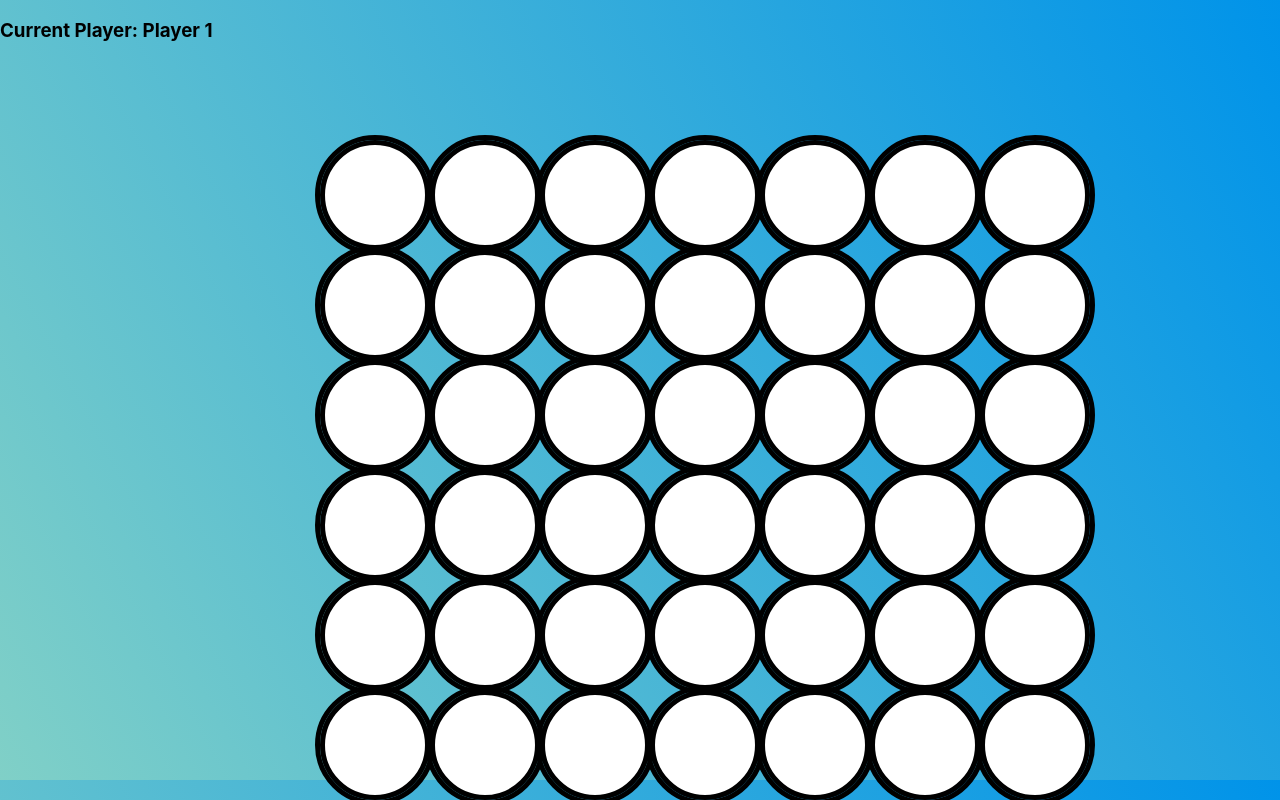
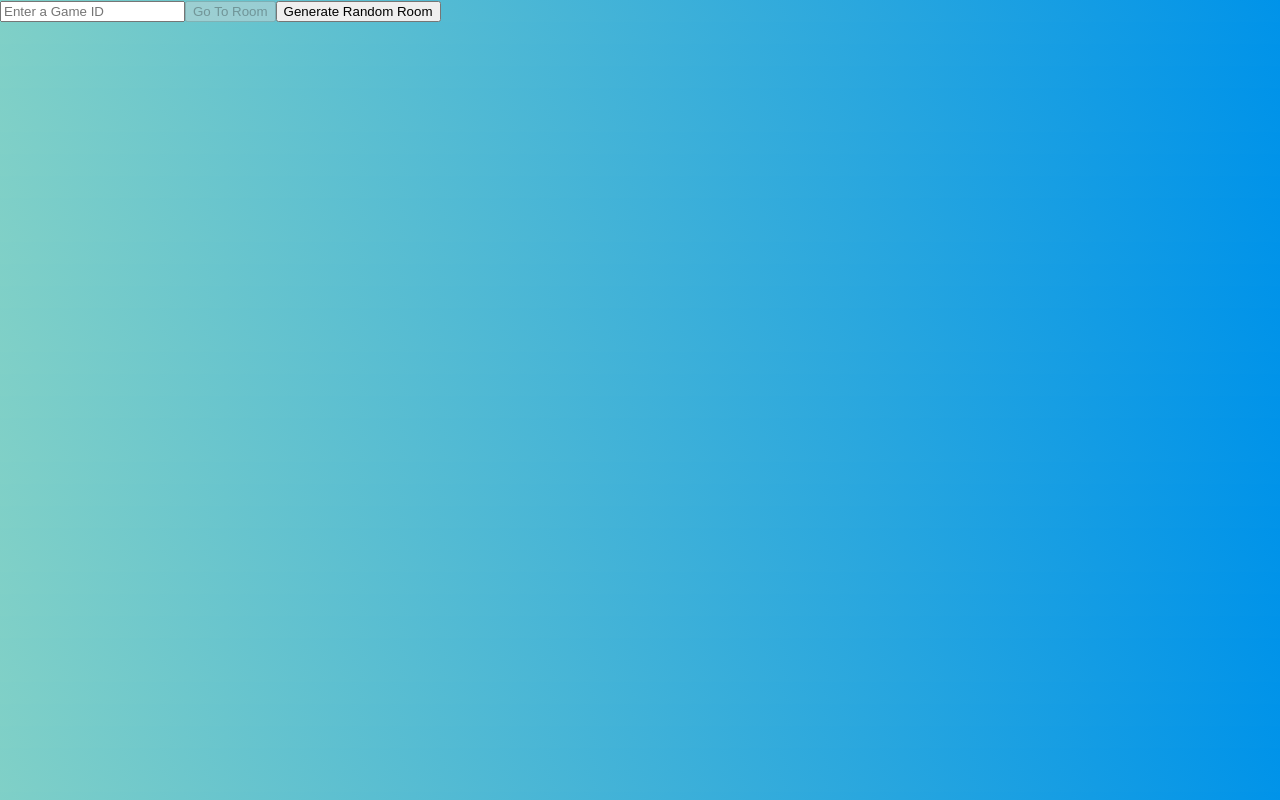
Before and after one commit to ProdigyTech/connect-four-js, a Next.js app: page / in a window 1280 px wide. Built offline with nearby package versions, Linux system fonts and the light colour scheme.

Commit message:
chore: reworking app

```diff
--- /dev/null
+++ b/components/Button.js
@@ -0,0 +1,5 @@
+const Button = ({ buttonText, ...rest }) => {
+  return <button {...rest}>{buttonText}</button>;
+};
+
+export default Button;
--- a/components/Head.js
+++ b/components/Head.js
@@ -3,7 +3,7 @@ import Head from "next/head";
 const CustomHead = () => {
   return (
     <Head>
-      <title>Connect Four JS</title>
+      <title>Connect Four</title>
       <meta name="viewport" content="initial-scale=1.0, width=device-width" />
     </Head>
   );
--- /dev/null
+++ b/components/Input.js
@@ -0,0 +1,17 @@
+import { useState, forwardRef } from "react";
+
+const Input = (props, ref) => {
+  const [inputState, setInputState] = useState("");
+
+  return (
+    <input
+      value={inputState}
+      onChange={(e) => setInputState(e.target.value)}
+      className={`input`}
+      {...props}
+      ref={ref}
+    />
+  );
+};
+
+export default forwardRef(Input);
--- a/package.json
+++ b/package.json
@@ -19,6 +19,7 @@
     "react-dom": "18.2.0",
     "react-grid-layout": "^1.3.4",
     "sass": "^1.56.0",
-    "typescript": "4.8.4"
+    "typescript": "4.8.4",
+    "uuid": "^9.0.0"
   }
 }
--- a/pages/index.tsx
+++ b/pages/index.tsx
@@ -1,172 +1,40 @@
 import Layout from "../components/Layouts";
-import { useCallback, useState } from "react";
-import { flushSync } from "react-dom";
-import Modal from "../components/Winner";
-import { GridState, GridState as GridStateObject } from "../util/types/types";
-
-import {
-  lastRows,
-  indexColumnMap,
-  PLAYER_1,
-  PLAYER_2,
-  checkWinConditions,
-} from "../util";
+import Input from "../components/Input";
+import Button from "../components/Button";
+import { useRouter } from "next/router";
+import { v4 as uuidv4 } from "uuid";
+import { useState } from "react";
 
 export default function Home() {
-  const [gridState, setGridState] = useState([]);
-  const [player, setPlayer] = useState(PLAYER_1);
-  const [animationInProgress, setAnimationInProgress] = useState(false);
-  const [winner, setWinner] = useState({ player: null, won: false });
+  const router = useRouter();
+  const [inputState, setInputState] = useState("");
 
-  const resetGame = useCallback(() => {
-    setGridState([]);
-    setPlayer(PLAYER_1);
-    setAnimationInProgress(false);
-    setWinner({ player: null, won: false });
-  }, []);
-
-
-  const findCellPlacement = useCallback(
-    (initialPos: number) => {
-      const moveBy = 7;
-      let pos = null;
-      let notFound = true;
-
-      if (gridState.filter((g: GridState) => g.cell == initialPos).length > 0)
-        return;
-
-      let newPos = initialPos;
-
-      while (notFound) {
-        if (
-          gridState.find(
-            (item: GridStateObject) => item.cell == newPos + moveBy
-          )
-        ) {
-          pos = newPos;
-          notFound = false;
-        } else {
-          newPos = newPos + moveBy;
-        }
-
-        // if we get to the end and the new position is at the bottom of the grid, set that position.
-        if (lastRows.includes(newPos)) {
-          pos = newPos;
-          notFound = false;
-          break;
-        }
-      }
-
-      return pos;
-    },
-    [gridState]
-  );
-
-  const animationPromise = useCallback(
-    (iteration: Number, element: Number) => {
-      return new Promise((resolve, _) => {
-        setTimeout(() => {
-          // add element to end of state array to start animation
-          if (iteration == 0) {
-            flushSync(() => {
-              setGridState((g) => [...g, { cell: element, user: player }]);
-              resolve();
-            });
-          } else {
-            flushSync(() => {
-              // remove the previous element from the animation, add new element to the array.
-              // this simulates "dropping" the chip in the gameboard.
-              setGridState((g) => {
-                const lastElement = g[g.length - 1];
-                const filtered = g.filter((e) => e.cell !== lastElement.cell);
-                return [...filtered, { cell: element, user: player }];
-              });
-              resolve();
-            });
-          }
-        }, 60);
-      });
-    },
-    [player]
-  );
-
-  // TODO: clean this up.
-  const onClickCell = useCallback(
-    async (_: React.MouseEvent<HTMLElement>, i: number) => {
-      flushSync(() => {
-        setAnimationInProgress(true);
-      });
-
-      const finalPosition = findCellPlacement(i);
-
-      if (finalPosition === undefined) {
-        setAnimationInProgress(false);
-        return;
-      }
-
-      const previousState = gridState;
-      let iteration = 0;
-      const associatedColumnIndexes = indexColumnMap[i];
-      const unusedColumnIndexes = associatedColumnIndexes.filter(
-        (d: Number) => !gridState.some((g: GridStateObject) => g.cell == d)
-      );
-
-      for (i of unusedColumnIndexes) {
-        await animationPromise(iteration, i);
-        iteration++;
-      }
-
-      const newGridState = [
-        ...previousState,
-        { cell: finalPosition, user: player },
-      ];
-
-      setGridState(newGridState);
-      setAnimationInProgress(false);
-
-      const didWin = checkWinConditions(newGridState, player, setWinner);
-
-      if (!didWin) {
-        player == PLAYER_1 ? setPlayer(PLAYER_2) : setPlayer(PLAYER_1);
-      }
-    },
-    [gridState, player, findCellPlacement, animationPromise]
-  );
+  const goToRoom = (e: React.MouseEvent<HTMLElement>, id: String) => {
+    if (inputState.length || id.length) {
+      e.preventDefault();
+      router.push(`/game/${id || inputState}`);
+    }
+  };
 
   return (
     <>
-      <h3>
-        {" "}
-        Current Player: <b>
-          {player === PLAYER_1 ? "Player 1" : "Player 2"}
-        </b>{" "}
-      </h3>
-      <Layout>
-        {winner.won && <Modal player={player} onClick={resetGame} />}
-
-        <div className="grid">
-          {Array.from(new Array(42)).map((_, i) => {
-            const gridData = gridState.find(
-              (data: GridStateObject) => data.cell == i
-            );
-            return (
-              <div
-                className={`cell ${i}  ${
-                  gridData ? `${gridData.user}` : "empty"
-                }`}
-                onClick={
-                  animationInProgress
-                    ? () => {
-                        console.log("onClick blocked, animation in progress");
-                      }
-                    : (e) => i <= 7 && onClickCell(e, i)
-                }
-                key={i}
-              ></div>
-            );
-          })}
-        </div>
-      </Layout>
+      <Input
+        onChange={(e: React.MouseEvent<HTMLInputElement>) =>
+          setInputState(e.target.value)
+        }
+        value={inputState}
+        placeholder={"Enter a Game ID"}
+      />
+      <Button
+        buttonText="Go To Room"
+        onClick={goToRoom}
+        disabled={inputState.length == 0}
+      ></Button>
+      <Button
+        buttonText="Generate Random Room"
+        disabled={inputState.length > 0}
+        onClick={(e: React.MouseEvent<HTMLElement>) => goToRoom(e, uuidv4())}
+      ></Button>
     </>
   );
 }
```
Also changed, not shown: pages/game/[id].tsx (added, +172 -0 lines), 1 other file (tests, documents, lock files or other folders).
